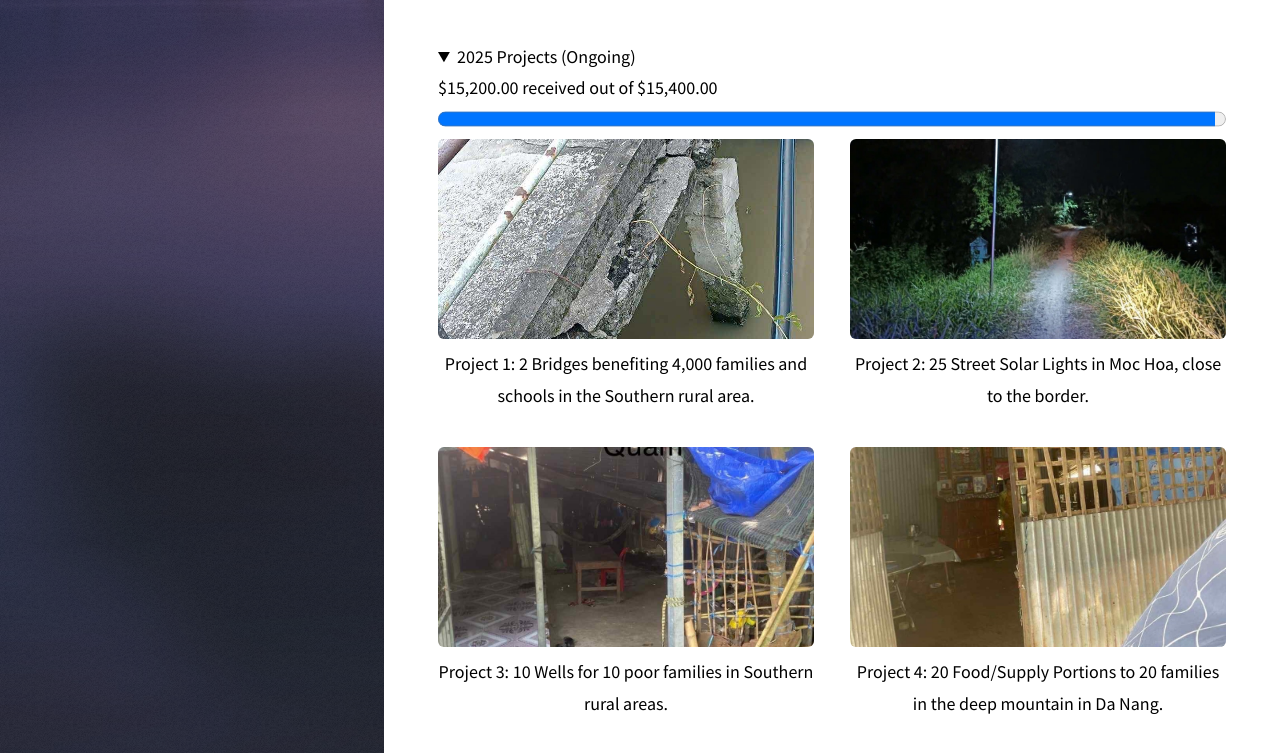
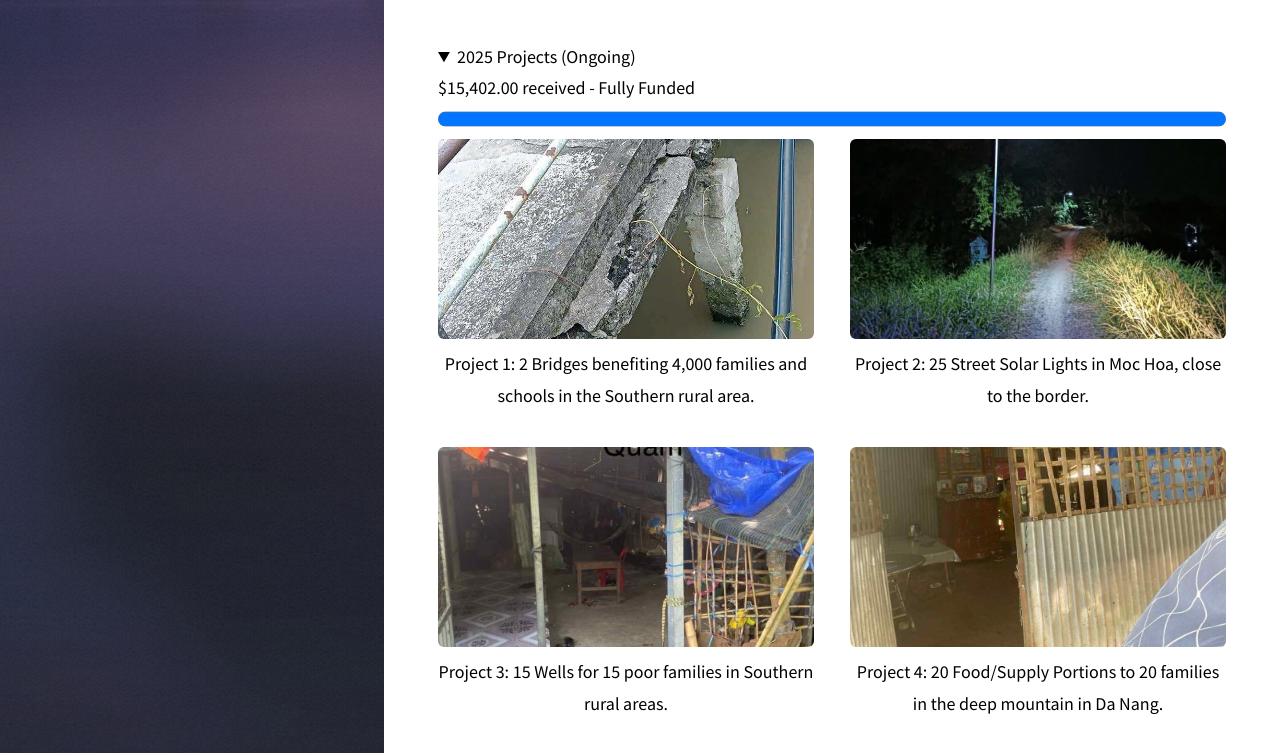
Before and after one commit to peacefulcenter/peacefulcenter.github.io, a Jekyll site: the page built from pages/projects.md, in a window 1280 px wide and 1400 px high. Shown: the part 534-1287 px from the top of the window. Built offline with Jekyll 4.4.1, drawn with Linux system fonts in a browser that asks for light colours.

```diff
--- a/pages/projects.md
+++ b/pages/projects.md
@@ -10,9 +10,9 @@
 <details open>
 <summary><strong>2025 Projects (Ongoing)</strong></summary>
 
-    $15,200.00 received out of $15,400.00
+    $15,402.00 received - Fully Funded
 
-    <progress value="15200" max="15400" style="width:100%; height:30px;"></progress>
+    <progress value="15400" max="15400" style="width:100%; height:30px;"></progress>
 
     <div class="project-grid">
         <figure>
@@ -27,7 +27,7 @@
 
         <figure>
             <img src="{{ '/assets/images/project-images/wells.jpeg' }}" alt="Wells for poor families">
-            <figcaption><strong>Project 3:</strong> 10 Wells for 10 poor families in Southern rural areas.</figcaption>
+            <figcaption><strong>Project 3:</strong> 15 Wells for 15 poor families in Southern rural areas.</figcaption>
         </figure>
 
         <figure>
```
Also changed, not shown: pages/donate.md (+2 -0 lines).
